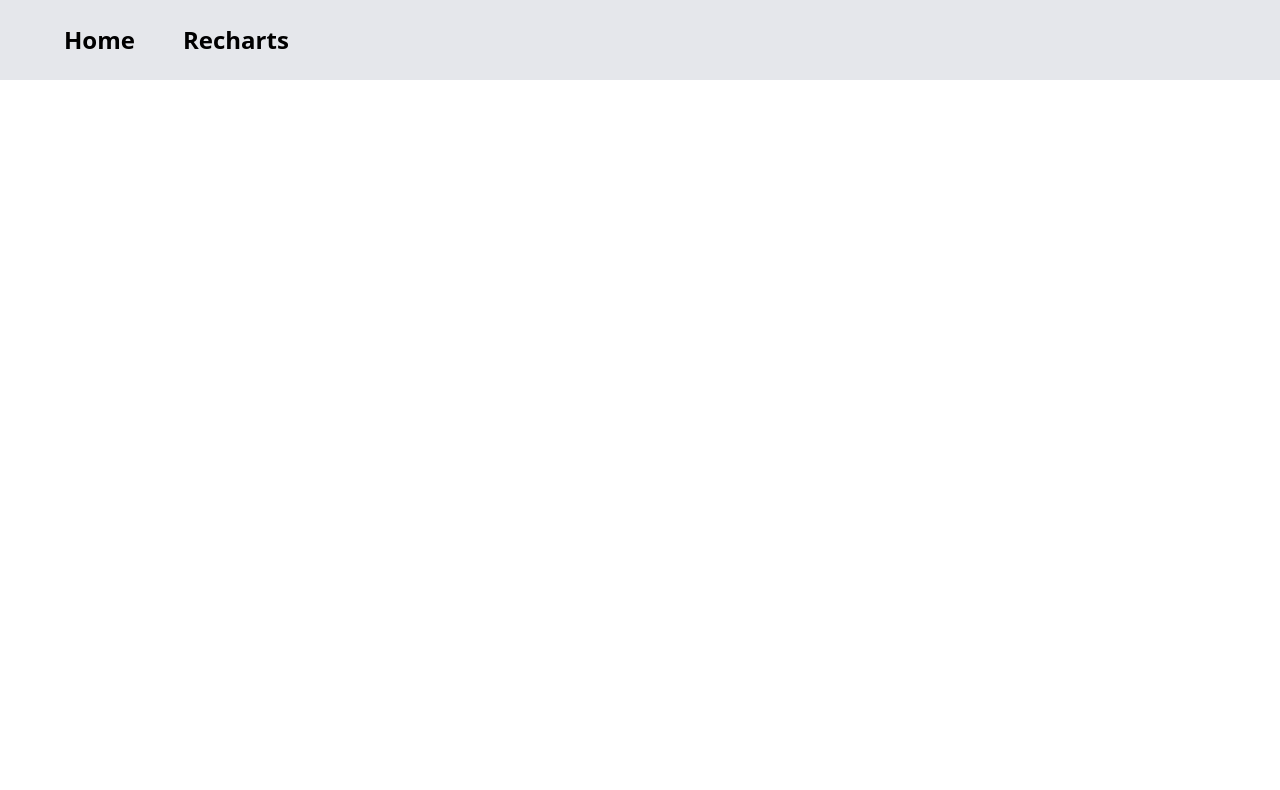
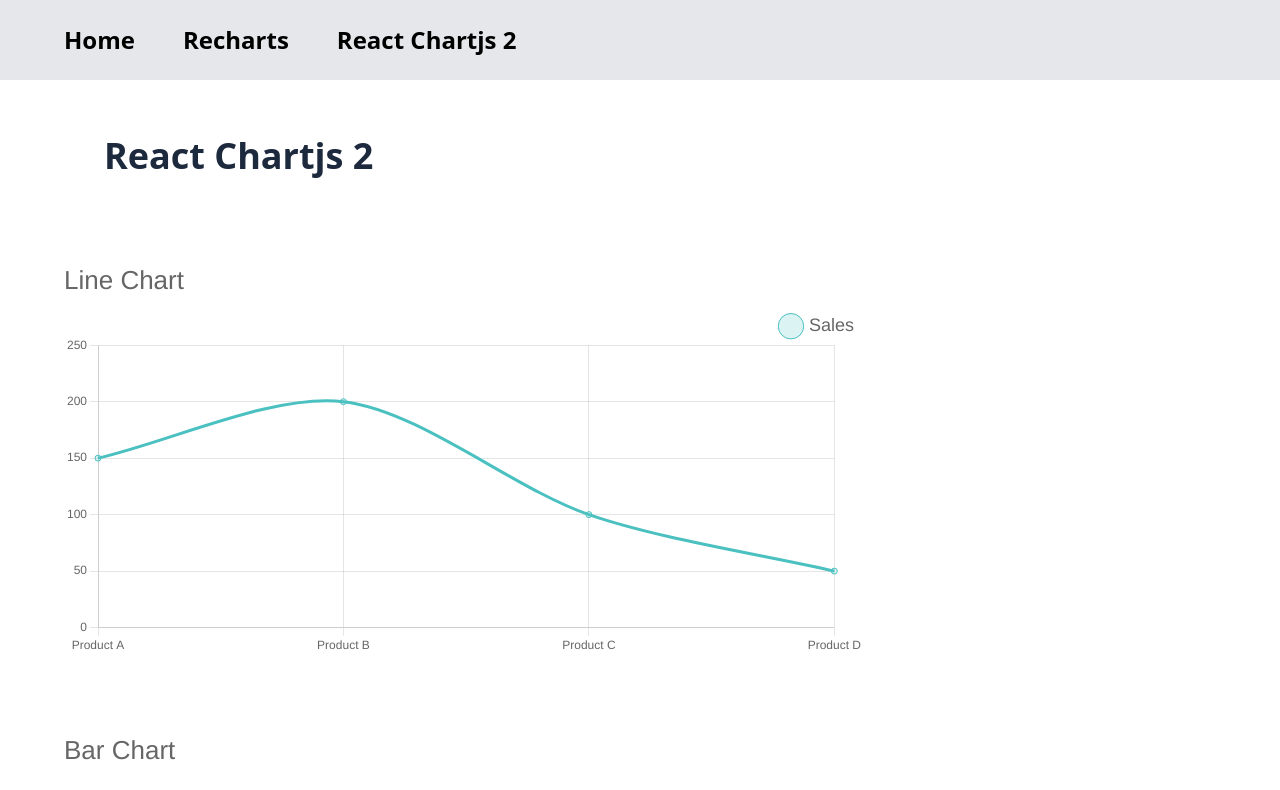
Before and after one commit to spaceofin/visualization, a React (Vite) app in the folder react-charts-practice/: page /react-chartjs-2 in a window 1280 px wide. Before the commit this address had no page. Shown: the top 790 px of the page. Built offline with nearby package versions, Linux system fonts and the light colour scheme.

Commit message:
[react-charts-practice]feat: create /react-chartjs-2 page and render LineChart, BarChart, DoughnutChart

```diff
--- a/react-charts-practice/package.json
+++ b/react-charts-practice/package.json
@@ -11,7 +11,9 @@
   },
   "dependencies": {
     "@tailwindcss/vite": "^4.1.5",
+    "chart.js": "^4.4.9",
     "react": "^19.0.0",
+    "react-chartjs-2": "^5.3.0",
     "react-dom": "^19.0.0",
     "react-router": "^7.5.3",
     "recharts": "^2.15.3",
--- a/react-charts-practice/src/components/Header.tsx
+++ b/react-charts-practice/src/components/Header.tsx
@@ -6,6 +6,7 @@
       <nav className="flex gap-12">
         <Link to="/">Home</Link>
         <Link to="/recharts">Recharts</Link>
+        <Link to="/react-chartjs-2">React Chartjs 2</Link>
       </nav>
     </header>
   );
--- a/react-charts-practice/src/main.tsx
+++ b/react-charts-practice/src/main.tsx
@@ -5,6 +5,7 @@
 import Header from "./components/Header.tsx";
 import { BrowserRouter, Route, Routes } from "react-router";
 import Recharts from "./pages/recharts/index.tsx";
+import ReactChartjs2 from "./pages/react-chartjs-2/index.tsx";
 
 createRoot(document.getElementById("root")!).render(
   // <StrictMode>
@@ -13,6 +14,7 @@
     <Routes>
       <Route path="/" element={<App />} />
       <Route path="/recharts" element={<Recharts />} />
+      <Route path="/react-chartjs-2" element={<ReactChartjs2 />} />
     </Routes>
   </BrowserRouter>
   // </StrictMode>
--- /dev/null
+++ b/react-charts-practice/src/pages/react-chartjs-2/BarChart.tsx
@@ -0,0 +1,57 @@
+import { Bar } from "react-chartjs-2";
+import { productData } from "./data";
+
+const data = {
+  labels: productData.map((product) => product.name),
+  datasets: [
+    {
+      label: "Sales",
+      data: productData.map((product) => product.sales),
+      backgroundColor: ["#f87171", "#60a5fa", "#facc15", "#4ade80"],
+    },
+  ],
+};
+
+const options = {
+  responsive: false,
+  scales: {
+    x: {
+      ticks: {
+        font: {
+          size: 18,
+        },
+      },
+    },
+    y: {
+      beginAtZero: true,
+      suggestedMax: Math.max(...productData.map((p) => p.sales)) * 1.2,
+    },
+  },
+  plugins: {
+    legend: {
+      position: "left" as const,
+      labels: {
+        font: {
+          size: 18,
+        },
+        boxWidth: 0,
+      },
+    },
+    title: {
+      display: true,
+      text: "Bar Chart",
+      align: "start" as const,
+      font: {
+        size: 26,
+        weight: "normal" as const,
+      },
+      padding: {
+        bottom: 30,
+      },
+    },
+  },
+};
+
+export default function BarChart() {
+  return <Bar width={800} height={400} data={data} options={options} />;
+}
--- /dev/null
+++ b/react-charts-practice/src/pages/react-chartjs-2/DoughtnutChart.tsx
@@ -0,0 +1,45 @@
+import { Doughnut } from "react-chartjs-2";
+import { productData } from "./data";
+
+const data = {
+  labels: productData.map((product) => product.name),
+  datasets: [
+    {
+      label: "Market Share",
+      data: productData.map((product) => product.sales),
+      backgroundColor: ["#f87171", "#60a5fa", "#34d399", "#facc15"],
+      borderWidth: 1,
+    },
+  ],
+};
+
+const options = {
+  responsive: false,
+  plugins: {
+    legend: {
+      position: "bottom" as const,
+      labels: {
+        font: {
+          size: 18,
+        },
+        padding: 30,
+      },
+    },
+    title: {
+      display: true,
+      text: "Doughnut Chart",
+      align: "start" as const,
+      font: {
+        size: 26,
+        weight: "normal" as const,
+      },
+      padding: {
+        bottom: 30,
+      },
+    },
+  },
+};
+
+export default function DoughnutChart() {
+  return <Doughnut width={800} height={800} data={data} options={options} />;
+}
--- /dev/null
+++ b/react-charts-practice/src/pages/react-chartjs-2/LineCharts.tsx
@@ -0,0 +1,52 @@
+import { Line } from "react-chartjs-2";
+import { productData } from "./data";
+
+const data = {
+  labels: productData.map((product) => product.name),
+  datasets: [
+    {
+      label: "Sales",
+      data: productData.map((product) => product.sales),
+      borderColor: "rgb(75, 192, 192)",
+      backgroundColor: "rgba(75, 192, 192, 0.2)",
+      tension: 0.3,
+    },
+  ],
+};
+
+const options = {
+  responsive: false,
+  scales: {
+    y: {
+      beginAtZero: true,
+      suggestedMax: Math.max(...productData.map((p) => p.sales)) * 1.2,
+    },
+  },
+  plugins: {
+    legend: {
+      position: "top" as const,
+      align: "end" as const,
+      labels: {
+        font: {
+          size: 18,
+        },
+        usePointStyle: true,
+      },
+    },
+    title: {
+      display: true,
+      text: "Line Chart",
+      align: "start" as const,
+      font: {
+        size: 26,
+        weight: "normal" as const,
+      },
+    },
+  },
+};
+
+const LineChart = () => {
+  return <Line width={800} height={400} data={data} options={options} />;
+};
+
+export default LineChart;
--- /dev/null
+++ b/react-charts-practice/src/pages/react-chartjs-2/chartConfig.js
@@ -0,0 +1,24 @@
+import {
+  Chart as ChartJS,
+  CategoryScale,
+  LinearScale,
+  PointElement,
+  LineElement,
+  BarElement,
+  ArcElement,
+  Title,
+  Tooltip,
+  Legend,
+} from "chart.js";
+
+ChartJS.register(
+  CategoryScale,
+  LinearScale,
+  PointElement,
+  LineElement,
+  BarElement,
+  ArcElement,
+  Title,
+  Tooltip,
+  Legend
+);
--- /dev/null
+++ b/react-charts-practice/src/pages/react-chartjs-2/data.ts
@@ -0,0 +1,6 @@
+export const productData = [
+  { name: "Product A", sales: 150 },
+  { name: "Product B", sales: 200 },
+  { name: "Product C", sales: 100 },
+  { name: "Product D", sales: 50 },
+];
--- /dev/null
+++ b/react-charts-practice/src/pages/react-chartjs-2/index.tsx
@@ -0,0 +1,17 @@
+import BarChart from "./BarChart";
+import DoughnutChart from "./DoughtnutChart";
+import LineChart from "./LineCharts";
+import "./chartConfig.js";
+
+export default function ReactChartjs2() {
+  return (
+    <div className="flex flex-col py-14 px-16 gap-20">
+      <h1 className="text-4xl font-bold text-slate-800 pl-10">
+        React Chartjs 2
+      </h1>
+      <LineChart />
+      <BarChart />
+      <DoughnutChart />
+    </div>
+  );
+}
```
Also changed, not shown: 1 other file (tests, documents, lock files or other folders).
